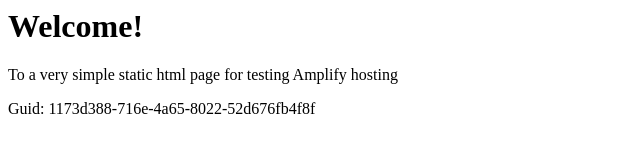
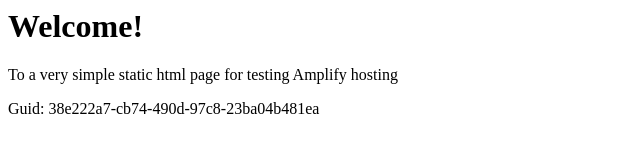
Before and after one commit to aws-aemilia-iad/Github-PR-Commit-Integration-Test-DoNotTouch-GitHubWebhookPushCanaryTest-v1-preprod-us-east-1, a website: page src/index.html in a window 1280 px wide. Shown: the full height of the page, 0-640 px from the left. Drawn offline with Linux system fonts and the light colour scheme.

Commit message:
commit from integ tests

```diff
--- a/src/index.html
+++ b/src/index.html
@@ -12,6 +12,6 @@
 <body>
     <h1>Welcome!</h1>
     <p>To a very simple static html page for testing Amplify hosting</p>
-    <p>Guid: 1173d388-716e-4a65-8022-52d676fb4f8f</p></body>
+    <p>Guid: 38e222a7-cb74-490d-97c8-23ba04b481ea</p></body>
 
 </html>
```
